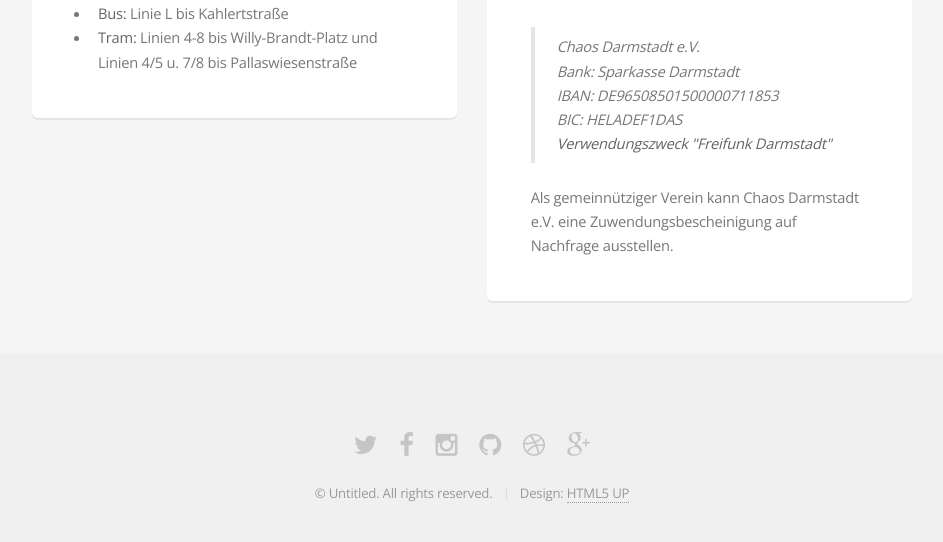
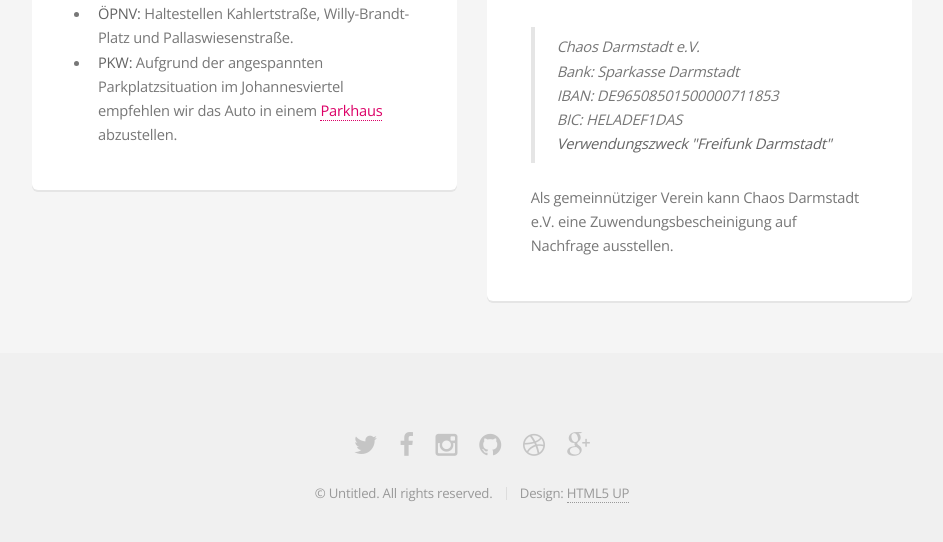
Before and after one commit to mdrenger/darmstadt.freifunk.net, a Jekyll site: the page built from pages/kontakt.html, in a window 1280 px wide and 900 px high, scrolled down 588 px, cut to the strip 312-854 px from the top of the window. Shown: the whole strip, without its empty margins (168-1111 px from the left). Built offline with Jekyll 4.4.1, drawn with Linux system fonts in a browser that asks for light colours.

Commit message:
added Anfahrt info

```diff
--- a/pages/kontakt.html
+++ b/pages/kontakt.html
@@ -28,8 +28,8 @@
 						<div id="map" style="height: 30em; border-radius:5px; margin: 1em 0;"></div>
 						<h4>Anfahrt</h4>
 						<ul>
-							<li><strong>Bus:</strong> Linie L bis Kahlertstraße</li>
-							<li><strong>Tram:</strong> Linien 4-8 bis Willy-Brandt-Platz und Linien 4/5 u. 7/8 bis Pallaswiesenstraße</li>
+							<li><strong>ÖPNV:</strong> Haltestellen Kahlertstraße, Willy-Brandt-Platz und Pallaswiesenstraße.</li>
+							<li><strong>PKW:</strong> Aufgrund der angespannten Parkplatzsituation im Johannesviertel empfehlen wir das Auto in einem <a href="http://www.parkopedia.de/parken/darmstadt/">Parkhaus</a> abzustellen.</li>
 						</ul>
 				</div>
 			</div>
```
